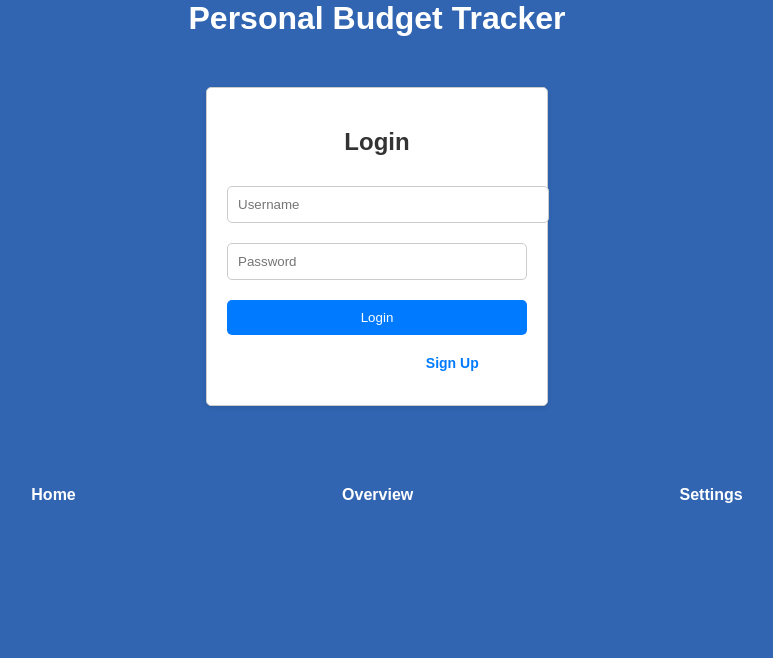
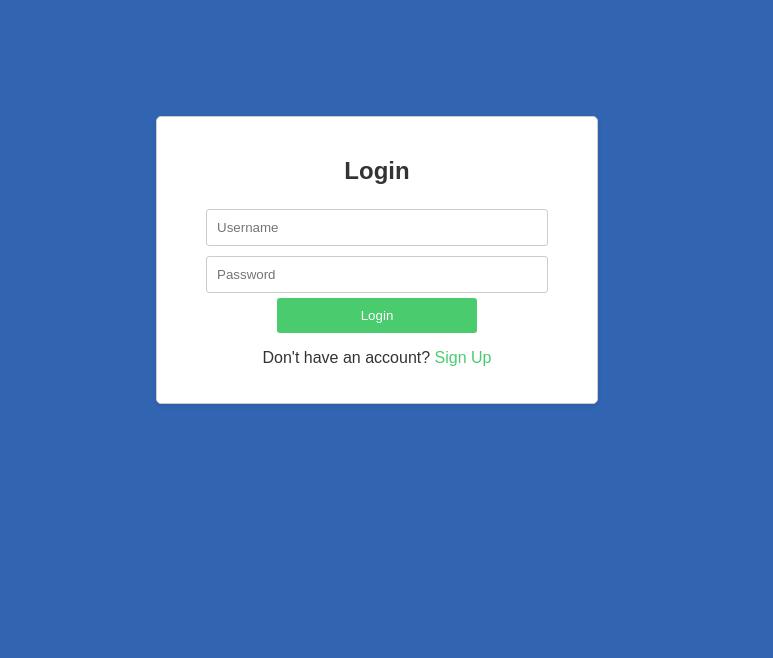
Before and after one commit to Syriamme/alx_capstone_project, a Flask app: page /login in a window 1280 px wide. Shown: the part 158-816 px from the top of the page, without its empty margins (263-1036 px from the left). Before the commit the page ends 661 px from the top, so only its background shows below. Run offline with Flask 3, Linux system fonts and the light colour scheme.

Commit message:
added the login page

```diff
--- a/static/dashboard.css
+++ b/static/dashboard.css
@@ -39,6 +39,7 @@
 
 .sidebar {
     background-color: #fff;
+    border-radius: 20px;
     color: #000;
     font-weight: bolder;
     font-size: large;
@@ -56,14 +57,35 @@
 
 .sidebar li {
     margin: 100px 0;
+    padding: 20px;
 }
 
 .sidebar a {
     text-decoration: none;
     display: block;
 }
+i.fas {
+    margin-right: 10px;
+    font-size: 34px;
+}
 
-/* New styles for the chart container */
+.transaction-history a {
+    color: #3498db;
+}
+
+.reports-insights a {
+    color: #f39c12;
+}
+
+.account-management a {
+    color: #e74c3c;
+}
+
+.settings a {
+    color: #1da963;
+}
+
+/* Styles for the chart container */
 .chart-container {
     background-color: #fff;
     padding: 20px;
--- a/static/login.css
+++ b/static/login.css
@@ -1,65 +1,79 @@
-/*styling for the signup forms*/
+
+.login-forms {
+    background-color: #3165B2;
+    font-family: Arial, sans-serif;
+    color: #fff;
+    display: flex;
+    justify-content: center;
+    align-items: center;
+    height: 100vh;
+    text-align: center;
+}
+
 
 #login-container, #signup-container {
-    width: 300px;
-    margin: 50px auto;
-    background-color: #ffffff;
+    max-width: 400px;
+    margin: 0 auto;
+    background-color: #fff;
+    padding: 20px;
     border: 1px solid #ccc;
+    box-shadow: 0 2px 4px rgba(0, 0, 0, 0.1);
+    text-align: center;
     border-radius: 5px;
-    padding: 20px;
-    text-align: center;
-    box-shadow: 0 2px 4px rgba(0, 0, 0, 0.1);
-    transition: transform 0.3s ease-in-out;
+    margin-top: 20px;
 }
 
-#login-container h2, #signup-container h2 {
-    font-size: 24px;
-    margin-bottom: 20px;
-    color: #333;
+.custom-username,
+.custom-password,
+.custom-email,
+.custom-fullname,
+.custom-confirm-password {
+    width: 80%;
+    padding: 10px;
+    margin: 5px 0;
+    border: 1px solid #ccc;
+    border-radius: 3px;
 }
 
-#login-container form, #signup-container form {
-    display: flex;
-    flex-direction: column;
+/* Style for the login button */
+.custom-login-button {
+    width: 50%;
+    padding: 10px;
+    background-color: #49cb6e;
+    color: #fff;
+    border: none;
+    border-radius: 3px;
+    cursor: pointer;
 }
 
-input[type="text"],
-input[type="password"],
-input[type="email"] {
-    margin: 10px 0;
-    padding: 10px;
-    border: 1px solid #ccc;
-    border-radius: 5px;
+.custom-login-button:hover {
+    background-color: #45b667;
 }
 
-button {
-    margin: 10px 0;
+/* Style for the sign-up button */
+.custom-signup-button {
+    width: 50%;
     padding: 10px;
-    background-color: #007BFF;
+    background-color: #49cb6e;
     color: #fff;
     border: none;
-    border-radius: 5px;
+    border-radius: 3px;
     cursor: pointer;
-    transition: background-color 0.3s;
 }
 
-button:hover {
-    background-color: #0056b3;
+.custom-signup-button:hover {
+    background-color: #45b667;
 }
 
-#login-container p, #signup-container p {
-    margin-top: 10px;
-    font-size: 14px;
+p {
+    color: #333;
 }
 
 a {
     text-decoration: none;
-    color: #007BFF;
-    font-weight: bold;
-    cursor: pointer;
+    color: #49cb6e;
 }
 
-/* Slide effect */
-#signup-container.slide {
-    transform: translateX(100%);
+.login-header {
+    color: #333;
 }
--- a/static/settings.css
+++ b/static/settings.css
@@ -1,4 +1,4 @@
-/* Common Styles */
+/* Styling container */
 .settings-container {
     max-width: 600px;
     margin: 0 auto;
--- a/static/styles.css
+++ b/static/styles.css
@@ -248,33 +248,38 @@ button:hover {
   padding: 10px;
 }
 
-/* Footer */
+/* Style the footer */
 footer {
-  color: white;
+  background-color: #49cb6e;
+  color: #fff;
   text-align: center;
-  padding: 20px 0;
+  margin-top: 40px;
+  height: 140px;
 }
 
-.footer-menu {
-  list-style: none;
+
+/* Style the footer menu */
+.footer-menu ul {
   display: flex;
-  justify-content: space-evenly;
-  align-items: center;
-  align-content: center;
-  margin-top: 10px;
+  justify-content: center;
+  padding: 30px;
 }
 
 .footer-menu li {
-  margin-right: 20px;
+  margin: 0 80px;
 }
 
 .footer-menu a {
   text-decoration: none;
-  color: white;
+  color: #fff;
   font-weight: bold;
-  transition: color 0.3s;
+  font-size: 20px;
 }
-
-.footer-menu a:hover {
-  color: #34e89e;
+.footer-menu i {
+  margin-right: 5px;
 }
+/* Style the copyright notice */
+.copyright {
+  margin-top: 20px;
+  font-size: 12px;
+}
--- a/templates/base.html
+++ b/templates/base.html
@@ -10,7 +10,7 @@
     <link rel="stylesheet" href="static/settings.css">
     <link rel="stylesheet" href="https://cdnjs.cloudflare.com/ajax/libs/font-awesome/6.4.0/css/all.min.css">
 </head>
-<body>
+<body data-theme="light">
     <div>
         <nav>
             <div class="logo">
@@ -31,14 +31,19 @@
     <div class="content">
         {% block content %}{% endblock %}
     </div>
+    <footer>
+        <div class="footer-menu">
+            <ul>
+                <li><a href="#"><i class="fas fa-home"></i> Home</a></li>
+                <li><a href="#"><i class="fas fa-cog"></i> Settings</a></li>
+                <li><a href="#"><i class="fas fa-info-circle"></i> Overview</a></li>
+            </ul>
+        </div>
+        <div class="copyright">
+            &copy; 2023 Your Company Name. All Rights Reserved.
+        </div>
+    </footer>
 
-    <footer>
-        <ul class="footer-menu">
-            <li><a href="#">Home</a></li>
-            <li><a href="#">Overview</a></li>
-            <li><a href="#">Settings</a></li>
-        </ul>
-    </footer>
     <script src="https://code.jquery.com/jquery-3.5.1.min.js"></script>
     <script src="https://cdn.jsdelivr.net/npm/chart.js"></script>
     <script>
@@ -220,42 +225,5 @@
             });
         }
     </script>
-    <script>
-        // Theme Changer
-        const themeToggle = document.getElementById("theme-toggle");
-        const body = document.body;
-
-        // Check the current theme from localStorage when the page loads
-        if (localStorage.getItem("theme") === "dark") {
-            themeToggle.checked = true;
-            body.classList.add("dark-theme");
-        }
-
-        themeToggle.addEventListener("change", () => {
-            if (themeToggle.checked) {
-                body.classList.add("dark-theme");
-                localStorage.setItem("theme", "dark");
-            } else {
-                body.classList.remove("dark-theme");
-                localStorage.setItem("theme", "light");
-            }
-        });
-
-        // Theme Changer Button
-        const themeChangerButton = document.getElementById("theme-changer-button");
-
-        themeChangerButton.addEventListener("click", () => {
-            // Toggle the theme when the button is clicked
-            if (body.classList.contains("dark-theme")) {
-                themeToggle.checked = false;
-                body.classList.remove("dark-theme");
-                localStorage.setItem("theme", "light");
-            } else {
-                themeToggle.checked = true;
-                body.classList.add("dark-theme");
-                localStorage.setItem("theme", "dark");
-            }
-        });
-    </script>
 </body>
 </html>
--- a/templates/login.html
+++ b/templates/login.html
@@ -1,29 +1,28 @@
-{% extends "base.html" %}
-
-{% block title %}Login and Signup{% endblock %}
-
-{% block content %}
+<!DOCTYPE html>
+<html>
+<head>
+    <link rel="stylesheet" type="text/css" href="static/login.css">
+</head>
+<body class="login-forms">
     <div id="login-container">
-        <h2>Login</h2>
+        <h2 class="login-header">Login</h2>
         <form action="/login" method="POST">
-            <!-- Login form fields go here -->
-            <input type="text" name="username" placeholder="Username" required>
-            <input type="password" name="password" placeholder="Password" required>
-            <button type="submit">Login</button>
+            <input type="text" name="username" class="custom-username" placeholder="Username" required>
+            <input type="password" name="password" class="custom-password" placeholder="Password" required>
+            <button type="submit" class="custom-login-button">Login</button>
         </form>
         <p>Don't have an account? <a href="javascript:void(0);" id="show-signup">Sign Up</a></p>
     </div>
 
     <div id="signup-container" style="display: none;">
-        <h2>Sign Up</h2>
+        <h2 class="login-header">Sign Up</h2>
         <form action="/signup" method="POST">
-            <!-- Signup form fields go here -->
-            <input type="text" name="full_name" placeholder="Full Name" required>
-            <input type="email" name="email" placeholder="Email" required>
-            <input type="text" name="username" placeholder="Username" required>
-            <input type="password" name="password" placeholder="Password" required>
-            <input type="password" name="confirm_password" placeholder="Confirm Password" required>
-            <button type="submit">Sign Up</button>
+            <input type="text" name="full_name" class="custom-fullname" placeholder="Full Name" required>
+            <input type="email" name="email" class="custom-email" placeholder="Email" required>
+            <input type="text" name="username" class="custom-username" placeholder="Username" required>
+            <input type="password" name="password" class="custom-password" placeholder="Password" required>
+            <input type="password" name="confirm_password" class="custom-confirm-password" placeholder="Confirm Password" required>
+            <button type="submit" class="custom-signup-button">Sign Up</button>
         </form>
         <p>Already have an account? <a href="javascript:void(0);" id="show-login">Login</a></p>
     </div>
@@ -46,4 +45,5 @@
             signupContainer.style.display = "block";
         });
     </script>
-{% endblock %}
+</body>
+</html>
--- a/templates/reports.html
+++ b/templates/reports.html
@@ -82,7 +82,7 @@
             fetch('/get_transactions')
                 .then(response => response.json())
                 .then(data => {
-                    // Extract data for the pie chart
+                    // Extracting data for the pie chart
                     const expenseData = data.filter(item => item.type === 'expense');
                     const categories = {};
 
@@ -106,7 +106,7 @@
                         'rgba(153, 102, 255, 0.2)'
                     ];
 
-                    // Create the pie chart with the fetched categories and colors
+                    // Creating the pie chart with the fetched categories and colors
                     const pieChartCanvas = document.getElementById('myPieChart').getContext('2d');
                     const pieChart = new Chart(pieChartCanvas, {
                         type: 'pie',
--- a/templates/transactions.html
+++ b/templates/transactions.html
@@ -83,7 +83,7 @@
 </head>
 <body>
     <div class="transaction-buttons">
-        <a href="/home" class="back-button">Back</a>
+        <a href="/dashboard" class="back-button">Back</a>
     </div>
 
     <div id="income-content">
```
Also changed, not shown: templates/dashboard.html (+5 -4 lines), templates/settings.html (+18 -0 lines).
